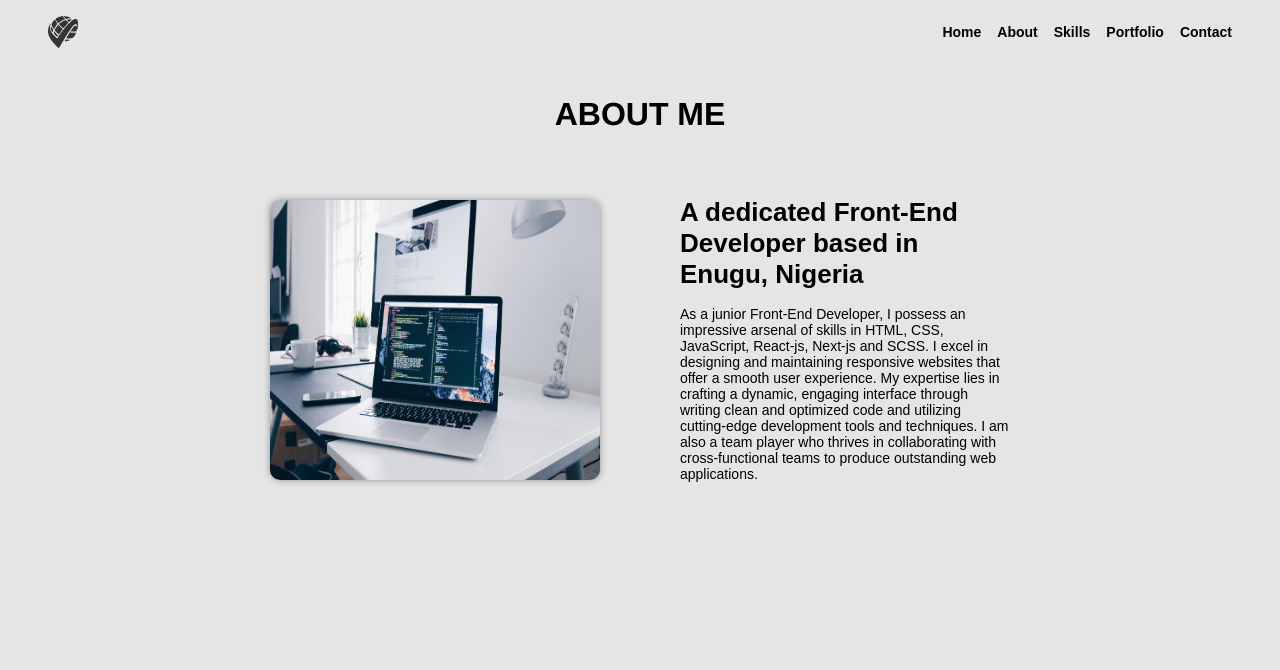
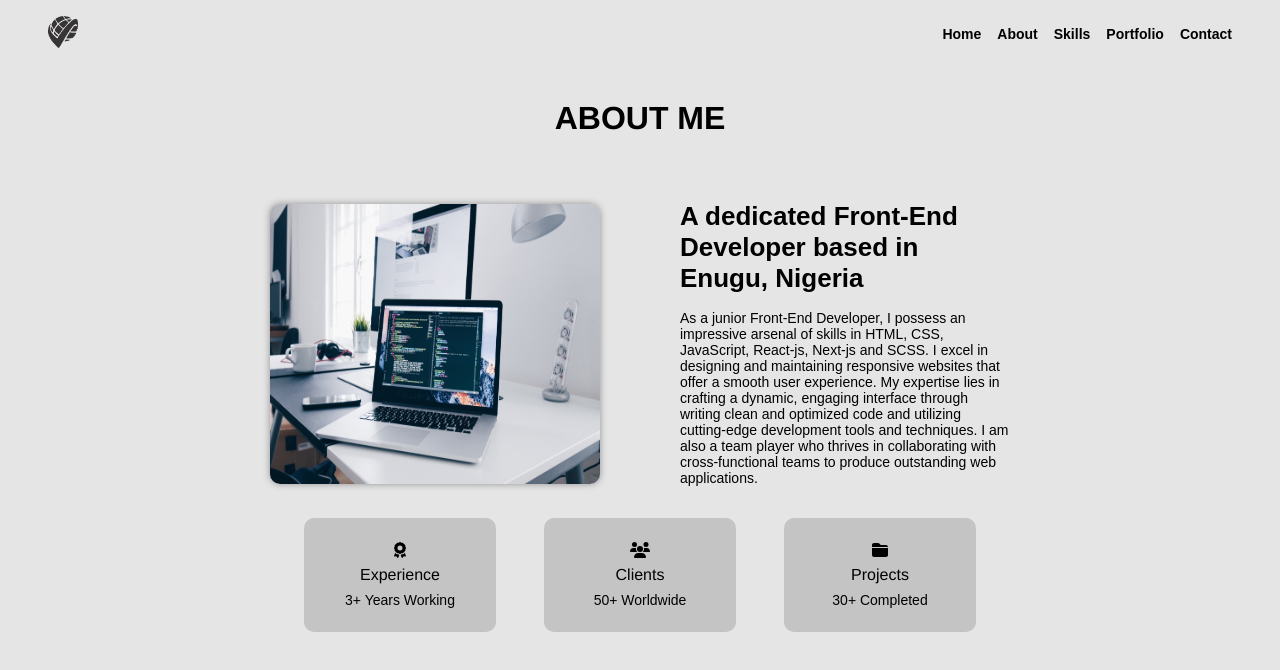
Before and after one commit to Jerryemmanuel01/My-React-Portfolio, a React (Create React App) app: page /about in a window 1280 px wide. Shown: the top 670 px of the page. Built offline with nearby package versions, Linux system fonts and the light colour scheme.

Commit message:
major bugs on navpage, homeage and aboutPage rectified with the css

```diff
--- a/src/components/About/About.js
+++ b/src/components/About/About.js
@@ -1,5 +1,7 @@
 import React from "react";
 import CpImage from "../../images/ComputerImage.jpg";
+import { faAward, faUsers, faFolderClosed} from "@fortawesome/free-solid-svg-icons";
+import { FontAwesomeIcon } from "@fortawesome/react-fontawesome";
 
 export default function About() {
   return (
@@ -28,7 +30,26 @@ export default function About() {
               </p>
             </div>
           </div>
-          <p></p>
+
+          <div className="about--card--main">
+            <div className="about--card">
+              <FontAwesomeIcon icon={faAward} />
+              <p className="ab--card--head">Experience</p>
+              <p className="ab--card--txt">3+ Years Working</p>
+            </div>
+
+            <div className="about--card">
+              <FontAwesomeIcon icon={faUsers} />
+              <p className="ab--card--head">Clients</p>
+              <p className="ab--card--txt">50+ Worldwide</p>
+            </div>
+
+            <div className="about--card">
+              <FontAwesomeIcon icon={faFolderClosed} />
+              <p className="ab--card--head">Projects</p>
+              <p className="ab--card--txt">30+ Completed</p>
+            </div>
+          </div>
         </div>
       </div>
     </section>
--- a/src/components/Home/Home.js
+++ b/src/components/Home/Home.js
@@ -13,7 +13,6 @@ import CV from "../../assets/CV.pdf";
 
 export default function Home() {
   return (
-
     <div className="landing--pg">
       <section>
         <div className="name--sec">
@@ -43,18 +42,27 @@ export default function Home() {
         </div>
         <div className="socia--handles">
           <div className="socia--handles--icon">
-              <FontAwesomeIcon icon={faGithub}></FontAwesomeIcon>
+            <a href="https://github.com/Jerryemmanuel01" target="_blank">
+              <FontAwesomeIcon icon={faGithub} />
+            </a>
           </div>
           <div className="socia--handles--icon">
-              <FontAwesomeIcon icon={faTwitter}></FontAwesomeIcon>
+            <a
+              href="https://twitter.com/Jerryemmanuel65?t=cftQmEKAyIs8IKly6TsH5g&s=35"
+              target="_blank"
+            >
+              <FontAwesomeIcon icon={faTwitter} />
+            </a>
           </div>
           <div className="socia--handles--icon">
-              <FontAwesomeIcon icon={faLinkedin}></FontAwesomeIcon>
+            <a
+              href="https://www.linkedin.com/in/dominic-jerryemmanuel"
+              target="_blank"
+            ><FontAwesomeIcon icon={faLinkedin} /></a>
+
           </div>
         </div>
       </section>
     </div>
-
-
   );
 }
--- a/src/components/Navbar/Navbar.js
+++ b/src/components/Navbar/Navbar.js
@@ -5,22 +5,36 @@ import { faXmark, faBars, } from "@fortawesome/free-solid-svg-icons";
 import { FontAwesomeIcon } from "@fortawesome/react-fontawesome";
 
 export default function Navbar() {
-  // const [ischecked, setIschecked] = useState(true);
-  var ischecked = false
+  const [ischecked, setIschecked] = useState(false);
   return (
     <div className="nav--main">
+      <Link to="/">
+        <img src={Logo} className="logo--img" width="30px" />
+      </Link>
 
-      <img src={Logo} className="logo--img" width="30px" />
       <input type="checkbox" id="check" />
-      <label htmlFor="check">
-        {ischecked ? <FontAwesomeIcon icon={faXmark} /> : <FontAwesomeIcon icon={faBars} className="checkbtn"/>}
+      <label htmlFor="check"
+      onClick ={() =>
+          setIschecked((prev) => !prev )
+        }
+      >
+        {ischecked ? (
+          <FontAwesomeIcon icon={faXmark} className="checkbtn" />
+        ) : (
+          <FontAwesomeIcon icon={faBars} className="checkbtn" />
+        )}
+
       </label>
-      <ul className="navbar--nav"
-          onClick={() => {
-            ischecked = document.getElementById("check")
-            ischecked.checked = false
-          }}
+      <ul
+        className="navbar--nav"
+        onClick={() => {
+          var isChecked;
+          isChecked = document.getElementById("check");
+          isChecked.checked = false;
+          setIschecked(false);
+        }}
       >
+
         <Link to="/" className="navlink">
           <li>Home</li>
         </Link>
--- a/src/index.css
+++ b/src/index.css
@@ -70,20 +70,18 @@ body{
 .user-pic--main{
     width: 250px;
 	height: 250px;
-    aspect-ratio: 1/1;
     margin-left: 2.5rem;
-    box-shadow: 0px 0px 7px var(--darkergray);
-    border-radius: 30px;
-    background-image: linear-gradient(to bottom right, var(--darkgray), var(--genColor));
+
 }
 .user--pic{
     background-image: linear-gradient(to bottom left, var(--darkgray), var(--genColor));
     width: 100%;
     height: 100%;
 	overflow: hidden;
-    border-radius: 30px;
-    transform: rotate(10deg);
+    border-radius:70px 0;
+    /* transform: rotate(10deg);
     transition: var(--transition);
+    position:relative; */
 }
 .user--pic:hover{
     transform: rotate(0deg);
@@ -127,6 +125,14 @@ body{
     color: var(--genColor);
     transform: var(--transform)
 }
+.socia--handles--icon a{
+    text-decoration: none;
+    color: var(--black);
+    transition: var(--transition);
+}
+.socia--handles--icon a:hover{
+    color: var(--white);
+}
 /* ------NAVBAR PAGE ------ */
 
 .nav--main{
@@ -161,41 +167,7 @@ body{
 .navlink:hover{
     color: var(--darkergray);
 }
-/* .mobile-menu-icon{
-    display: block;
-} */
-/* .nav--link--mobile{
-    position: absolute;
-    display: block;
-    background-color: var(--darkgray);
-    left: 0;
-    top: 75px;
-    width: 100%; */
-    /* height: 100vh; */
-    /* z-index: 1; */
-    /* color: var(--white);
-    transition: var(--transition); */
 
-/*
-    .navlink{
-        color: var(--white);
-        text-align: center;
-        padding: 32px;
-        width: 100%;
-        transition: var(--transition);
-    }
-    .mobile-menu-icon{
-        display: visible;
-        position: absolute;
-        font-size: 4rem;
-        outline: none;
-        border: none;
-        top: 15px;
-        right: 25px;
-        color: white;
-        background-color: #000000;
-    } */
-/* } */
 
 
 /* ------ERROR PAGE----- */
@@ -290,6 +262,46 @@ body{
     margin-top: 1rem;
     font-size: 14px;
 }
+.about--card--main{
+    display: flex;
+    flex-direction: row;
+    width: 100%;
+    height: auto;
+    justify-content: center;
+    align-items: center;
+    margin-top: 2rem;
+    margin-bottom: 5rem;
+    gap: 3rem;
+}
+
+.about--card{
+    display: flex;
+    flex-direction: column;
+    align-items: center;
+    justify-content: center;
+    width: 12rem;
+    height: auto;
+    padding: 1.5rem;
+    background-color: var(--gray);
+    border-radius: 10px;
+    transition: var(--transition);
+}
+.about--card:hover{
+    background: transparent;
+    border: 1px solid var(--darkgray);
+}
+.ab--card--head{
+    margin-top: 0.5rem;
+    font-family: 'Franklin Gothic Medium', 'Arial Narrow', Arial, sans-serif;
+}
+.ab--card--txt{
+    margin-top: 0.5rem;
+    font-size: 14px;
+}
+
+
+/* ------SKILL PAGE------ */
+
 .skill-head-txt{
     margin-top: 3rem;
 }
@@ -478,7 +490,7 @@ input,textarea{
         position: absolute;
         top: 20px;
         right: 25px;
-        z-index: 1;
+        z-index: 10;
     }
     .nav--main{
         display: block;
@@ -499,7 +511,7 @@ input,textarea{
         background: var(--gray);
     }
     #check:checked ~ ul{
-        top:50px;
+        top:0px;
     }
     .navlink{
         margin-top: 50px;
@@ -517,10 +529,20 @@ input,textarea{
         width: auto;
         height: auto;
     }
+    .about--card--main{
+        display: block;
+        padding-bottom: 5rem;
+        /* margin-bottom: 5rem; */
+
+    }
+    .about--card{
+        margin-top: 1rem;
+        width: auto;
+    }
     .about--info{
         width: auto;
         margin-top: 2rem;
-        margin-bottom: 3rem;
+        /* margin-bottom: 3rem; */
     }
     .contact--main{
         display: block;
```
Lines whose indentation alone changed are shown as unchanged.
